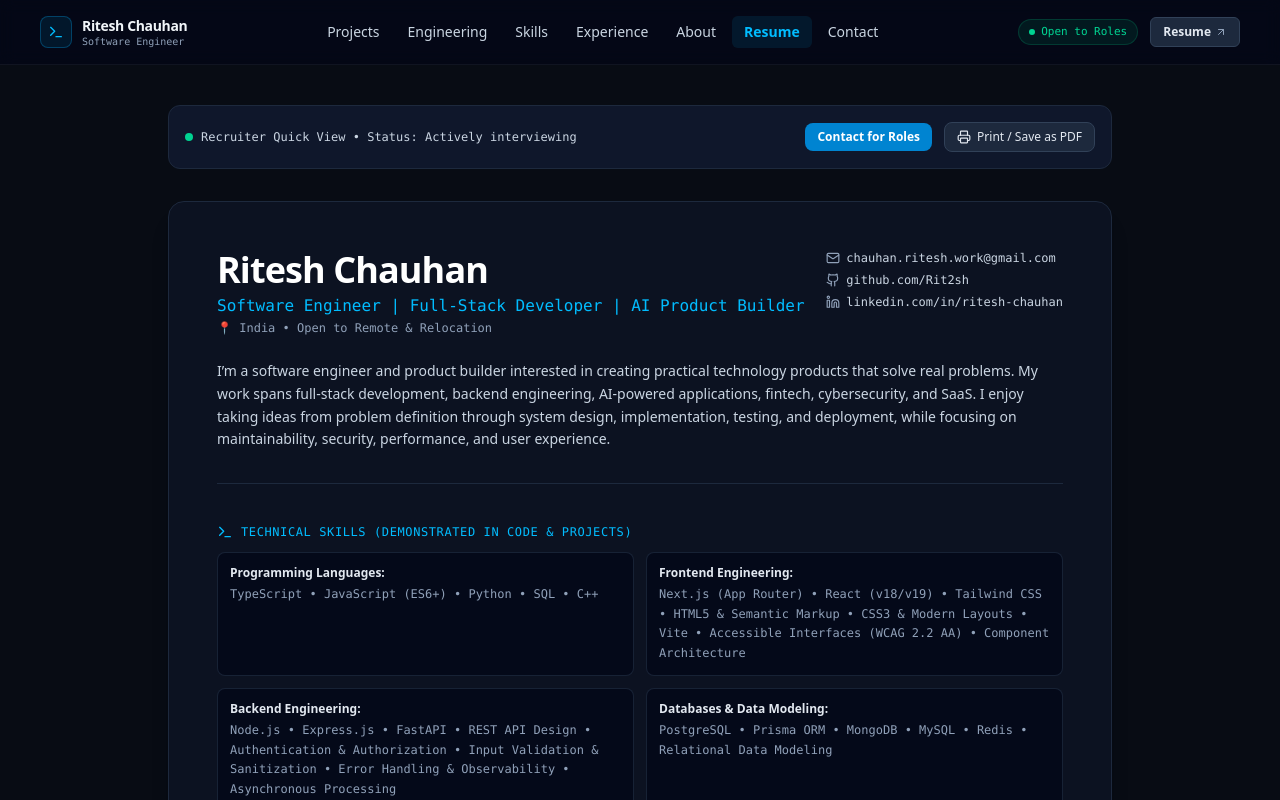
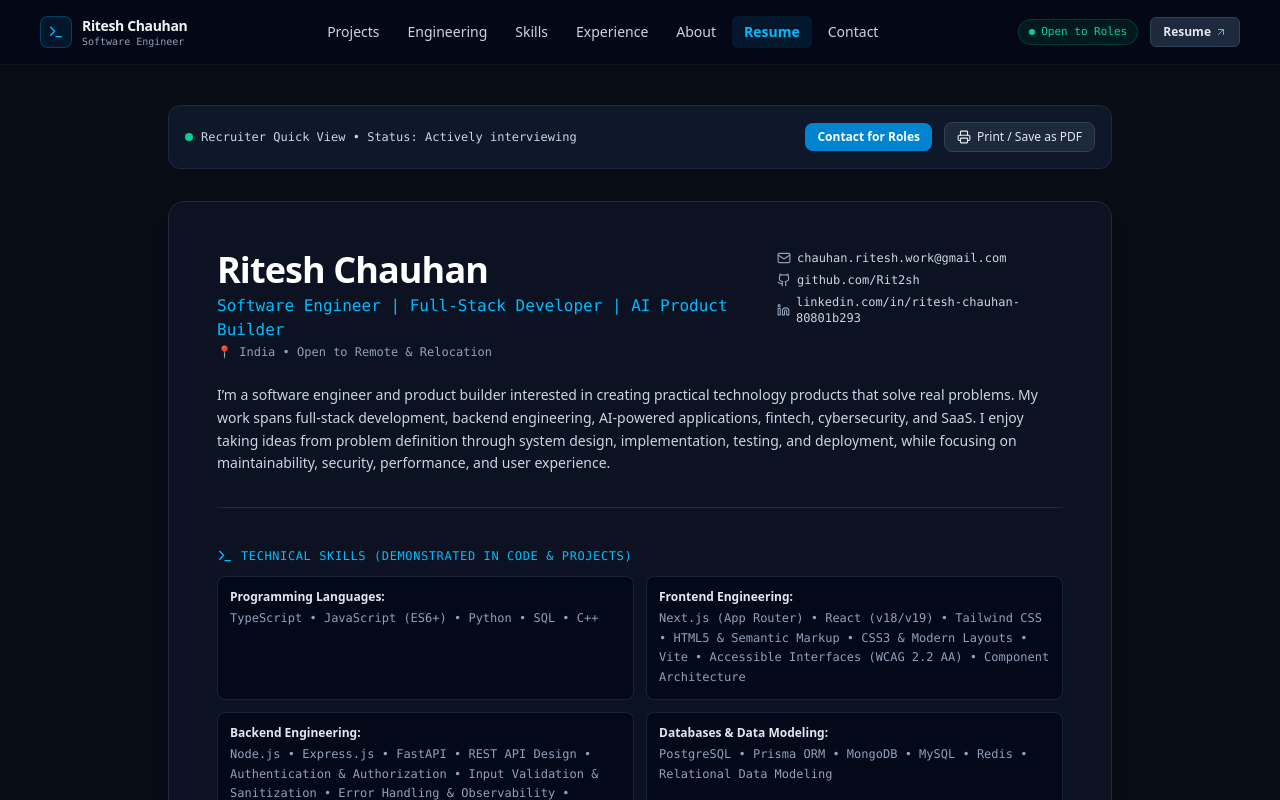
Before and after one commit to Rit2sh/Ritesh-Portfolio, a Next.js app: page /resume in a window 1280 px wide. Shown: the top 800 px of the page. Built offline with nearby package versions, Linux system fonts and the light colour scheme.

Commit message:
feat: link verified LinkedIn profile and project GitHub repositories

```diff
--- a/src/app/contact/page.tsx
+++ b/src/app/contact/page.tsx
@@ -63,7 +63,7 @@ export default function ContactPage() {
                 className="flex items-center gap-2 text-slate-300 hover:text-sky-400 transition-colors p-2 rounded-lg bg-slate-950 border border-slate-800/80"
               >
                 <LinkedinIcon className="h-4 w-4 text-slate-500" />
-                <span>linkedin.com/in/ritesh-chauhan</span>
+                <span>linkedin.com/in/ritesh-chauhan-80801b293</span>
               </a>
 
               {profile.twitter && (
--- a/src/app/resume/page.tsx
+++ b/src/app/resume/page.tsx
@@ -85,7 +85,7 @@ export default function ResumePage() {
                 className="flex items-center gap-1.5 hover:text-sky-400 transition-colors"
               >
                 <LinkedinIcon className="h-3.5 w-3.5 text-slate-400" />
-                <span>linkedin.com/in/ritesh-chauhan</span>
+                <span>linkedin.com/in/ritesh-chauhan-80801b293</span>
               </a>
             </div>
           </div>
--- a/src/data/profile.ts
+++ b/src/data/profile.ts
@@ -31,7 +31,7 @@ export const profile: Profile = {
   location: "India",
   email: "chauhan.ritesh.work@gmail.com",
   github: "https://github.com/Rit2sh",
-  linkedin: "https://linkedin.com/in/ritesh-chauhan",
+  linkedin: "https://www.linkedin.com/in/ritesh-chauhan-80801b293",
   twitter: "https://x.com/ritesh_builds",
   summary:
     "I’m a software engineer and product builder interested in creating practical technology products that solve real problems. My work spans full-stack development, backend engineering, AI-powered applications, fintech, cybersecurity, and SaaS. I enjoy taking ideas from problem definition through system design, implementation, testing, and deployment, while focusing on maintainability, security, performance, and user experience.",
--- a/src/data/projects.ts
+++ b/src/data/projects.ts
@@ -362,7 +362,7 @@ export const projects: Project[] = [
       "Docker",
       "Bash"
     ],
-    repositoryUrl: "https://github.com/Rit2sh/Smart-DDoS-Shield",
+    repositoryUrl: "https://github.com/Rit2sh/Smart-Ddos",
     problemStatement:
       "Small-scale web applications are vulnerable to Layer-4 SYN floods and Layer-7 HTTP volumetric attacks that exhaust server threads and databases. Existing commercial scrubbing centers can be cost-prohibitive for hobbyist servers. A lightweight, locally inspectable defensive shield is needed to detect anomalous traffic spikes and throttle hostile clients before services crash.",
     targetUsers: [
@@ -852,6 +852,7 @@ export const projects: Project[] = [
       "Newsletter Publishing"
     ],
     demoUrl: "https://thebtechguy.com/",
+    repositoryUrl: "https://github.com/Rit2sh/thebtechguy",
     initiativeUrl: "https://thebtechguy.com/",
     socialUrl: "https://www.instagram.com/the.btech.guy/",
     problemStatement:
```
